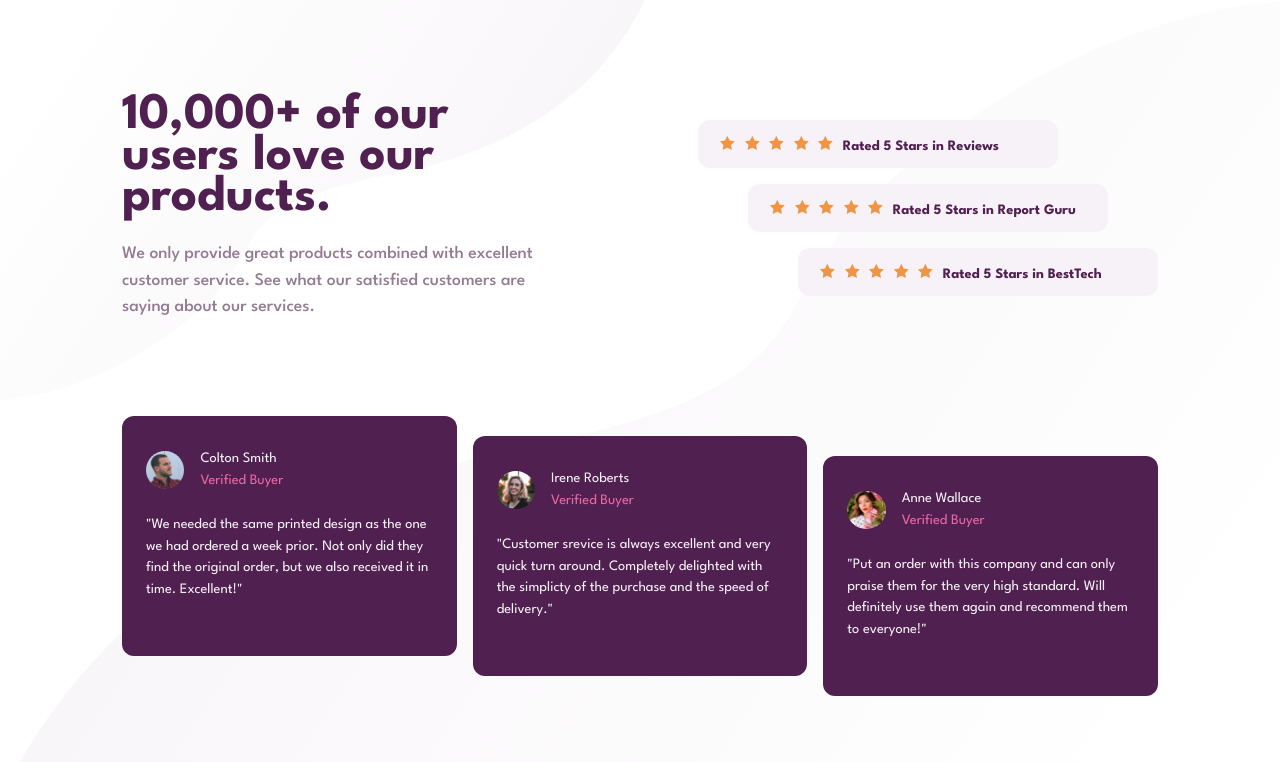
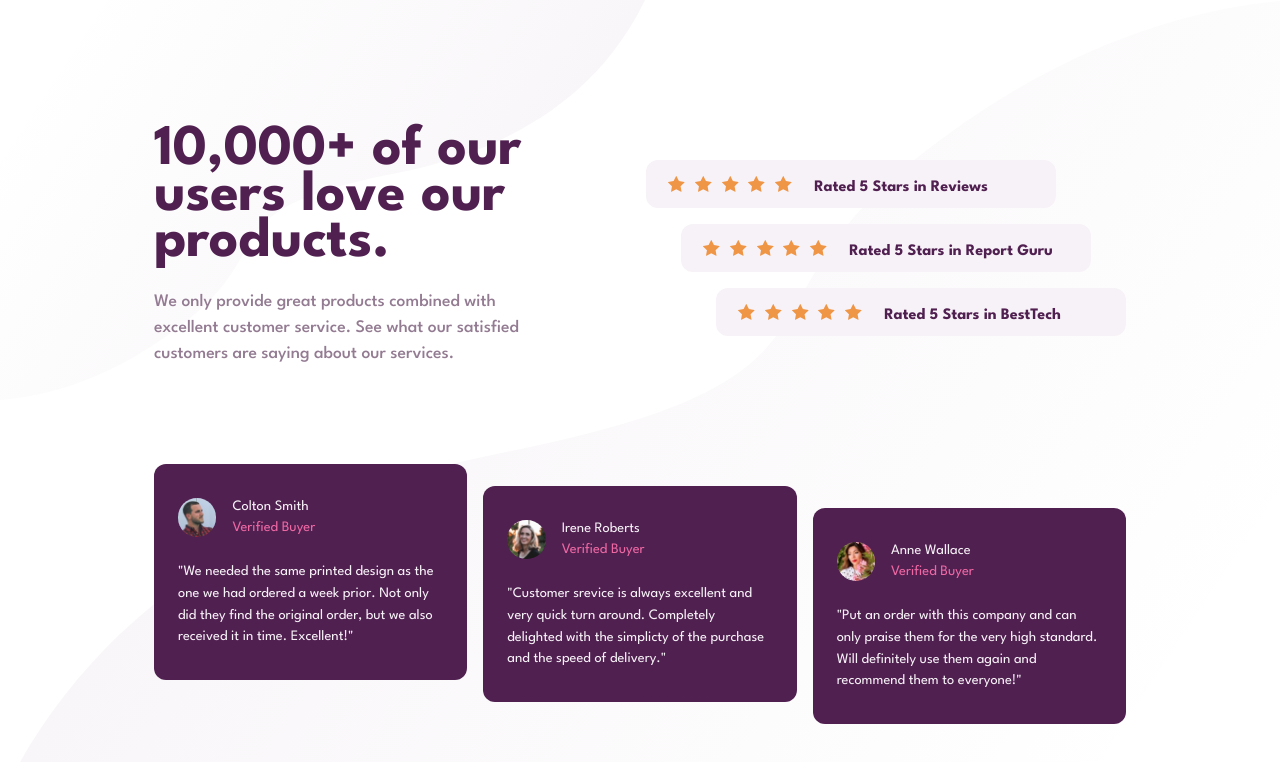
Before and after one commit to jmcconde/social-proof-section-master, a plain HTML site: page index.html in a window 1280 px wide. Drawn offline with Linux system fonts and the light colour scheme.

Commit message:
changed readme, add screenshot and changed hero top sizing

```diff
--- a/style.css
+++ b/style.css
@@ -63,11 +63,39 @@ p, h1, h2, h3, h4, h5, h6 {
   isolation: isolate;
 }
 
+html {
+    position: relative;
+}
+
 body {
     padding: 4rem 1.5rem;
     font-family: var(--ff-primary);
     max-width: 480px;
     margin: 0 auto;
+}
+
+.bg-top {
+    position: absolute;
+    top: 0;
+    left: 0;
+    background-repeat: no-repeat;
+    background-size: contain;
+    background-image: url('./images/bg-pattern-top-mobile.svg');
+    width: 100%;
+    height: 50%;
+    z-index: -1000;
+}
+
+.bg-bottom {
+    position: absolute;
+    background-repeat: no-repeat;
+    background-size: cover;
+    left: 0;
+    top: 0;
+    background-image: url('./images/bg-pattern-bottom-mobile.svg');
+    width: 100%;
+    height: 100%;
+    z-index: -100000;
 }
 
 .hero {
@@ -187,7 +215,7 @@ body {
 
     body {
         height: 100vh;
-        padding: 6rem 0;
+        padding: 8rem 0;
         max-width: 1100px;
     }
 
@@ -217,37 +245,43 @@ body {
 
     .hero {
         gap: 6rem;
-        margin: 0 2rem;
+        margin: 0 4rem;
     }
 
     .hero-top {
         display: grid;
         grid-template-columns: 1fr 1fr;
-        gap: 8rem;
+        gap: 3.4rem;
         align-items: center ;
     }
 
     .hero-title {
+        font-weight: var(--fw-bold);
+        letter-spacing: 0px;
         text-align: start;
-        font-size: 3.2rem;
+        font-size: 3.6rem;
     }
 
     .hero-description {
         text-align: start;
+        font-weight: var(--fw-regular);
     }
 
     .product-ratings {
-        width: 460px;
+        width: 440px;
         margin-left: auto;
     }
 
     .product-rating {
         flex-direction: row;
-        width: 360px;
+        align-items: center;
+        justify-content: center;
+        width: 400px;
         max-width: 420px;
         align-items: flex-start;
         justify-content: flex-start;
         padding: 1rem 1.4rem;
+        gap: 1.4rem;
     }
 
     .product-rating.middle {
@@ -259,22 +293,26 @@ body {
     }
 
     .icon-star {
-        height: 14px;
+        height: 16px;
     }
 
     .rating-name {
-        font-size: .9rem;
+        font-size: 1rem;
     }
 
     .testimonials {
-        height: 280px;
+        height: 300px;
         flex-direction: row;
         justify-content: space-between;
     }
 
     .testimonial {
         width: 340px;
-        height: 240px;
+        max-height: 260px;
+    }
+
+    .testimonial.start {
+        align-self: flex-start;
     }
 
     .testimonial.middle {
@@ -286,3 +324,22 @@ body {
     }
 
 }
+
+@media(min-width: 821px) {
+
+    .hero-top {
+        gap: 7.6rem;
+    }
+
+    .product-ratings {
+        width: 480px;
+    }
+
+    .product-rating {
+        width: 410px;
+    }
+
+    .testimonials {
+        height: 260px;
+    }
+}
```
Also changed, not shown: screenshot.png (added), 1 other file.
